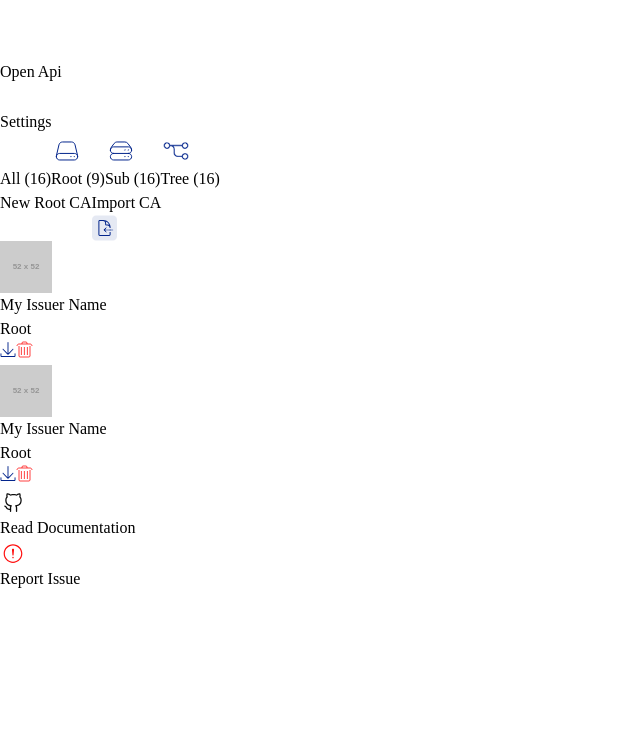
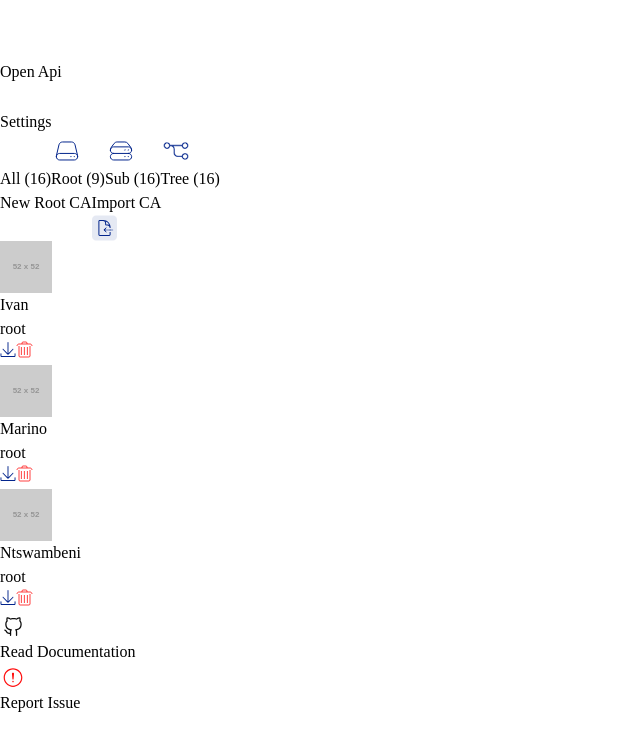
Before and after one commit to emjunior258/certeasy, a Vue app in the folder certeasy-console-app/: page / in a window 1280 px wide. Shown: the top 750 px of the page, without its empty margins (0-640 px from the left). Built offline with nearby package versions, Linux system fonts and the light colour scheme.

Commit message:
refactor: move issuer card to own component

```diff
--- /dev/null
+++ b/certeasy-console-app/src/components/IssuerCard.vue
@@ -0,0 +1,37 @@
+<script setup>
+import { defineProps } from "vue";
+defineProps(["issuer"]);
+</script>
+<template>
+  <li class="border border-gray-200 rounded shadow px-11 py-6 mb-2">
+    <div class="flex justify-between">
+      <div class="flex gap-6">
+        <img
+          :src="issuer.avatar"
+          :alt="issuer.altText"
+          class="h-13 w-13 border border-primary-0.4 rounded"
+        />
+        <div class="flex flex-col justify-between items-start">
+          <h3 class="text-xl font-medium">{{ issuer.name }}</h3>
+          <span class="rounded-full py-0.5 px-2.5 bg-purple font-light text-xs"
+            >root</span
+          >
+        </div>
+      </div>
+      <div class="flex items-center gap-4">
+        <button class="rounded border border-primary-0.6 p-2 bg-primary-0.08">
+          <img
+            src="../assets/icons/download.svg"
+            alt="download"
+          />
+        </button>
+        <button class="rounded border border-red-0.6 p-2 bg-red-light">
+          <img
+            src="../assets/icons/trash.svg"
+            alt="delete"
+          />
+        </button>
+      </div>
+    </div>
+  </li>
+</template>
--- a/certeasy-console-app/src/views/ListOfUsers.vue
+++ b/certeasy-console-app/src/views/ListOfUsers.vue
@@ -6,7 +6,7 @@
   <section>
     <div class="flex justify-between px-16 mt-12 mb-6 items-end">
       <div class="font-light text-lg margin-trim">
-        <IconButton
+        <IconTextButton
           v-for="filterButton in filterButtons"
           :key="filterButton.id"
           :buttonProps="filterButton"
@@ -22,70 +22,11 @@
       </div>
     </div>
     <ul class="px-16">
-      <li class="border border-gray-200 rounded shadow px-11 py-6 mb-2">
-        <div class="flex justify-between">
-          <div class="flex gap-6">
-            <img
-              src="https://placehold.co/52x52"
-              alt="Issuer photo"
-              class="h-13 w-13 border border-primary rounded"
-            />
-            <div class="flex flex-col justify-between items-start">
-              <h3 class="text-xl font-medium">My Issuer Name</h3>
-              <span
-                class="rounded-full py-0.5 px-2.5 bg-purple font-light text-xs"
-                >Root</span
-              >
-            </div>
-          </div>
-          <div class="flex items-center gap-4">
-            <button class="rounded border border-primary-0.6 p-2 bg-blue-light">
-              <img
-                src="../assets/icons/download.svg"
-                alt="download"
-              />
-            </button>
-            <button class="rounded border border-red-0.6 p-2 bg-red-light">
-              <img
-                src="../assets/icons/trash.svg"
-                alt="delete"
-              />
-            </button>
-          </div>
-        </div>
-      </li>
-      <li class="border border-gray-200 rounded shadow px-11 py-6 mb-2">
-        <div class="flex justify-between">
-          <div class="flex gap-6">
-            <img
-              src="https://placehold.co/52x52"
-              alt="Issuer photo"
-              class="h-13 w-13 border border-primary rounded"
-            />
-            <div class="flex flex-col justify-between items-start">
-              <h3 class="text-xl font-medium">My Issuer Name</h3>
-              <span
-                class="rounded-full py-0.5 px-2.5 bg-purple font-light text-xs"
-                >Root</span
-              >
-            </div>
-          </div>
-          <div class="flex items-center gap-4">
-            <button class="rounded border border-primary-0.6 p-2 bg-blue-light">
-              <img
-                src="../assets/icons/download.svg"
-                alt="download"
-              />
-            </button>
-            <button class="rounded border border-red-0.6 p-2 bg-red-light">
-              <img
-                src="../assets/icons/trash.svg"
-                alt="delete"
-              />
-            </button>
-          </div>
-        </div>
-      </li>
+      <IssuerCard
+        v-for="issuer in issuersList"
+        :key="issuer.id"
+        :issuer="issuer"
+      />
     </ul>
   </section>
   <footer class="px-16 fixed bottom-0 w-full">
@@ -113,8 +54,9 @@
 <script setup>
 // @ is an alias to /src
 import NavbarComponent from "@/components/NavbarComponent.vue";
-import IconButton from "@/components/buttons/IconButton.vue";
+import IconTextButton from "@/components/buttons/IconTextButton.vue";
 import ActionButton from "@/components/buttons/ActionButton.vue";
+import IssuerCard from "@/components/IssuerCard.vue";
 
 const logo = {
   imgSrc: require("@/assets/logo.svg"),
@@ -178,6 +120,30 @@ const actionButtons = [
     outlined: true,
   },
 ];
+
+const issuersList = [
+  {
+    id: 0,
+    name: "Ivan",
+    avatar: "https://placehold.co/52x52",
+    altText: "ntswambeni",
+    privileges: ["root"],
+  },
+  {
+    id: 1,
+    name: "Marino",
+    avatar: "https://placehold.co/52x52",
+    altText: "ntswambeni",
+    privileges: ["root"],
+  },
+  {
+    id: 2,
+    name: "Ntswambeni",
+    avatar: "https://placehold.co/52x52",
+    altText: "ntswambeni",
+    privileges: ["root"],
+  },
+];
 </script>
 
 <style>
```
Also changed, not shown: certeasy-console-app/src/components/buttons/IconTextButton.vue (renamed from certeasy-console-app/src/components/buttons/IconButton.vue).
